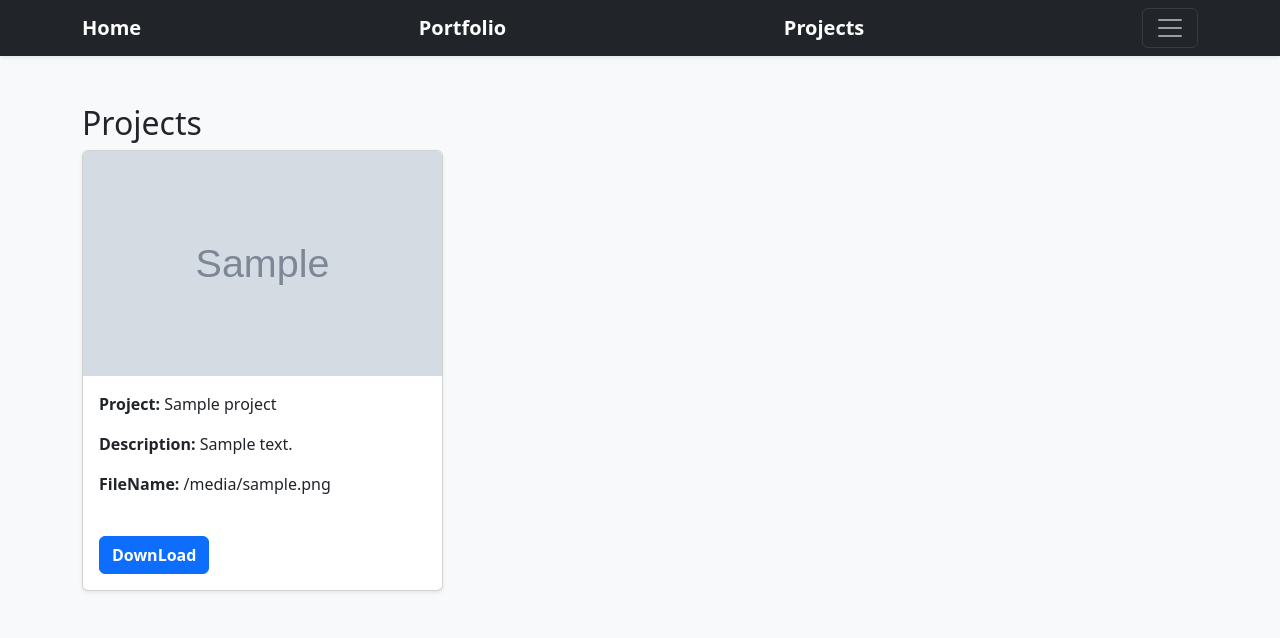
After one commit to NEenemee/portfolio, a Django app: template jobs/templates/jobs/projects.html in a window 1280 px wide. The commit adds this page. Shown: the top 638 px of the page. Run offline with Django 5.2, Linux system fonts and the light colour scheme; the template is opened without the code that fills it: most values are stand-ins (such as "Sample title", 1, 10 or a date in 2020); grey boxes marked "Sample" are stand-in pictures; some libraries are stand-ins or nearby versions.

Commit message:
Added Project Page and Database

```diff
--- a/jobs/admin.py
+++ b/jobs/admin.py
@@ -1,4 +1,6 @@
 from django.contrib import admin
 from .models import Job
+from .models import Project
 # Register your models here.
 admin.site.register(Job)
+admin.site.register(Project)
--- a/jobs/templates/base.html
+++ b/jobs/templates/base.html
@@ -41,8 +41,11 @@
                 <a href="{% url 'home' %}" class="navbar-brand d-flex align-items-center">
                     <strong>Home</strong>
                 </a>
-                <a href="{% url 'nick' %}" class="navbar-brand d-flex align-items-center">
+                <a href="{% url 'portfolio' %}" class="navbar-brand d-flex align-items-center">
                     <strong>Portfolio</strong>
+                </a>
+                <a href="{% url 'projects' %}" class="navbar-brand d-flex align-items-center">
+                    <strong>Projects</strong>
                 </a>
                 <button class="navbar-toggler" type="button" data-bs-toggle="collapse" data-bs-target="#navbarHeader"
                     aria-controls="navbarHeader" aria-expanded="false" aria-label="Toggle navigation">
--- /dev/null
+++ b/jobs/templates/jobs/projects.html
@@ -0,0 +1,36 @@
+{% extends 'base.html' %}
+
+{% block title %}Portfolio - Nick Eliopoulos{% endblock %}
+
+{% block content %}
+
+        <div class="album py-5 bg-body-tertiary">
+            <div class="container">
+                <h2>Projects</h2>
+                <div class="row row-cols-1 row-cols-sm-2 row-cols-md-3 g-3">
+                    {% for project in projects.all %}
+                    <div class="col">
+
+                            <div class="card shadow-sm">
+                                <img class="card-img-top" width="100%" height="225" src = "{{ project.image.url }}">
+                                </img>
+                                <div class="card-body">
+                                    <p class="card-text"><b>Project: </b>{{ project.name }}<br></p>
+                                    <p class="card-text"><b>Description: </b>{{ project.description }}<br></p>
+                                    <p class="card-text"><b>FileName: </b>{{ project.file }}<br><br></p>
+                                    <a href="{{ project.file.url }}" class="btn btn-primary">
+                                        <b>DownLoad</b>
+                                    </a>
+
+
+                                </div>
+                            </div>
+
+                    </div>
+                    {% endfor %}
+                </div>
+
+            </div>
+        </div>
+
+        {% endblock %}
--- a/portfolio/urls.py
+++ b/portfolio/urls.py
@@ -23,9 +23,10 @@ from django.conf.urls.static import static
 
 urlpatterns = [
     path('admin/', admin.site.urls),
-    path('', jobs.views.nick, name='nick'),
+    path('portfolio/', jobs.views.jobs, name='portfolio'),
     path('jobs/<int:job_id>', jobs.views.detail, name='detail'),
-    path('/home', jobs.views.home, name='home')
+    path('', jobs.views.home, name='home'),
+    path('projects/', jobs.views.projects ,name='projects')
 
 ]
 urlpatterns += static(settings.STATIC_URL, document_root = settings.STATIC_ROOT)
```
Also changed, not shown: jobs/models.py (+9 -0 lines), jobs/templates/jobs/nick.html (deleted, +0 -33 lines), jobs/templates/jobs/portfolio.html (added, +32 -0 lines), jobs/views.py (+8 -3 lines), images/2024-10-21_21_46_34-NEs_Auto_Clicker.png (added), images/Fort_Henry_Logo.png (added), images/cityofbelleville.jpg (added), images/hexocorp.png (added), jobs/migrations/0008_project.py (added), jobs/migrations/0009_project_description_project_name.py (added), jobs/migrations/0010_project_image.py (added), 1 other file.
